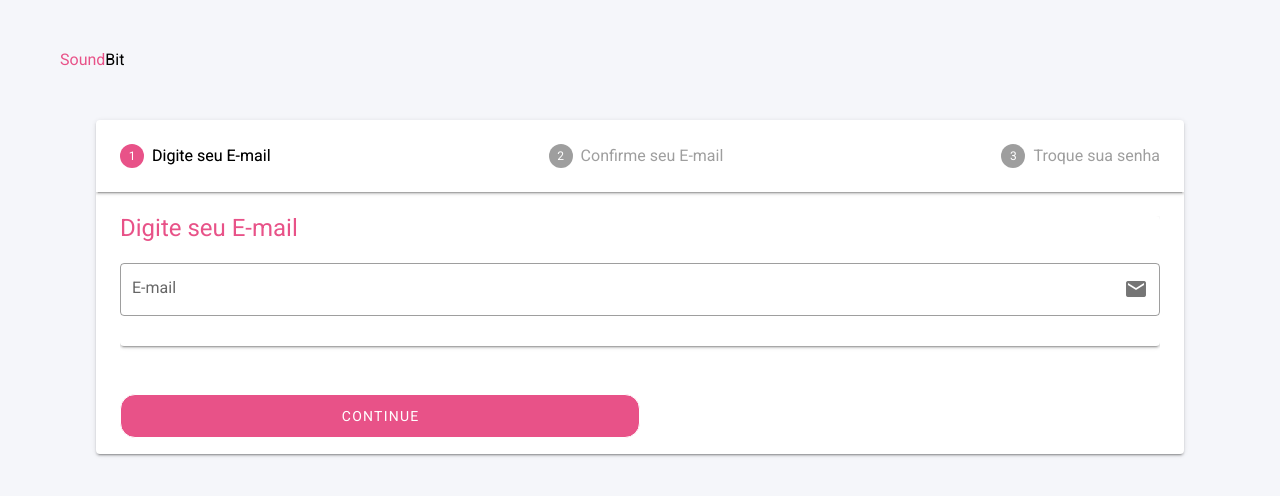
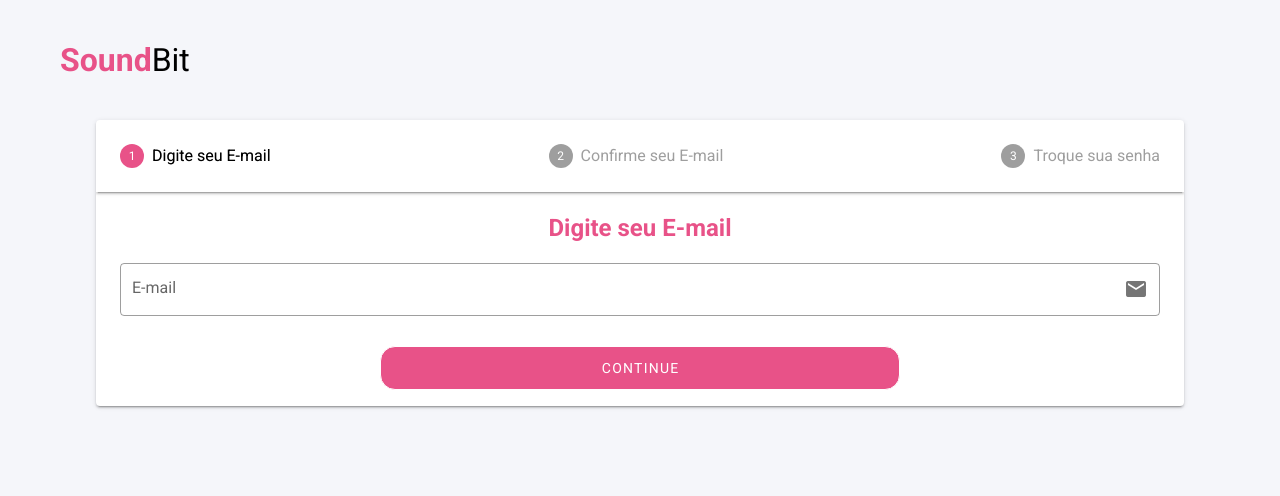
Before and after one commit to noccss/soundbit, a Vue app: page /forgotPassword in a window 1280 px wide. Shown: the top 496 px of the page. Built offline with nearby package versions, Linux system fonts and the light colour scheme.

Commit message:
Fixing Css Files

```diff
--- a/src/assets/styles/reset.css
+++ b/src/assets/styles/reset.css
@@ -1,6 +1,6 @@
 html,body,div,span,
 applet,object,iframe,
-h1,h2,h3,h4,h5,h6,p,blockquote,pre,
+blockquote,pre,
 a,abbr,acronym,address,big,cite,code,
 del,dfn,em,font,img,ins,kbd,q,s,samp,
 small,strike,strong,sub,sup,tt,var,
@@ -15,7 +15,6 @@
 	font-size: 100%;
 	line-height: 1;
 	font-family: inherit;
-	text-align: left;
 }
 table {
 	border-collapse: collapse;
--- a/src/components/AppBar.vue
+++ b/src/components/AppBar.vue
@@ -50,6 +50,7 @@
   display: flex;
   flex-direction: column;
   justify-content: center;
+  align-items: center;
   list-style-type: none;
   width: 100%;
 
--- a/src/views/auth/ForgotPass.vue
+++ b/src/views/auth/ForgotPass.vue
@@ -22,7 +22,6 @@
         </v-stepper-header>
         <v-stepper-items>
           <v-stepper-content step="1">
-            <v-card class="mb-12">
             <v-form ref="form" @submit.prevent="validateEmail">
               <h1>Digite seu E-mail</h1>
 
@@ -37,7 +36,6 @@
                 name="email"
               ></v-text-field>
             </v-form>
-            </v-card>
             <v-btn
               class="forgotPass___btnSubmit"
               color="white"
@@ -48,7 +46,6 @@
             >
           </v-stepper-content>
           <v-stepper-content step="2">
-            <v-card class="mb-12">
             <h1 class="mb-5">Confirme que é você mesmo!</h1>
 
             <p>
@@ -57,19 +54,17 @@
               corpo da mensagem
             </p>
             <p>
-                Caso a mensagem que enviamos para seu E-mail não esteja
-                aparecendo na caixa de entrada, verifique se está no spam
+              Caso a mensagem que enviamos para seu E-mail não esteja aparecendo
+              na caixa de entrada, verifique se está no spam
             </p>
 
             <p>
-                Problemas para a visualização da mensagem, não se preocupe,
-                basta vir falar conosco que vamos te ajudar com isso, basta nos
-                enviar um E-mail, <a href="#">suporte@soundbit.com.br</a>
+              Problemas para a visualização da mensagem, não se preocupe, basta
+              vir falar conosco que vamos te ajudar com isso, basta nos enviar
+              um E-mail, <a href="#">suporte@soundbit.com.br</a>
             </p>
-            </v-card>
           </v-stepper-content>
           <v-stepper-content step="3">
-            <v-card class="mb-12">
             <h1 class="mb-5">Troque sua senha!</h1>
             <v-form ref="form" @submit.prevent="handleSubmit">
               <v-text-field
@@ -119,7 +114,6 @@
                 >Trocar Senha</v-btn
               >
             </v-form>
-            </v-card>
           </v-stepper-content>
         </v-stepper-items>
       </v-stepper>
@@ -157,13 +151,13 @@
   methods: {
     async handleSubmit() {
       try {
-        if(this.$refs.form.validate()) {
+        if (this.$refs.form.validate()) {
           await axios.post("", {
-            password: this.newPassword
-          })
+            password: this.newPassword,
+          });
         }
-      } catch(err) {
-        console.log(err)
+      } catch (err) {
+        console.log(err);
       }
     },
     validateEmail() {
@@ -225,6 +219,7 @@
 }
 
 .forgotPass__container h1 {
+  text-align: center;
   font-size: 24px;
 
   color: #e85288;
```
Also changed, not shown: src/assets/styles/global.css (line endings or trailing spaces). Lines whose indentation alone changed are shown as unchanged.
